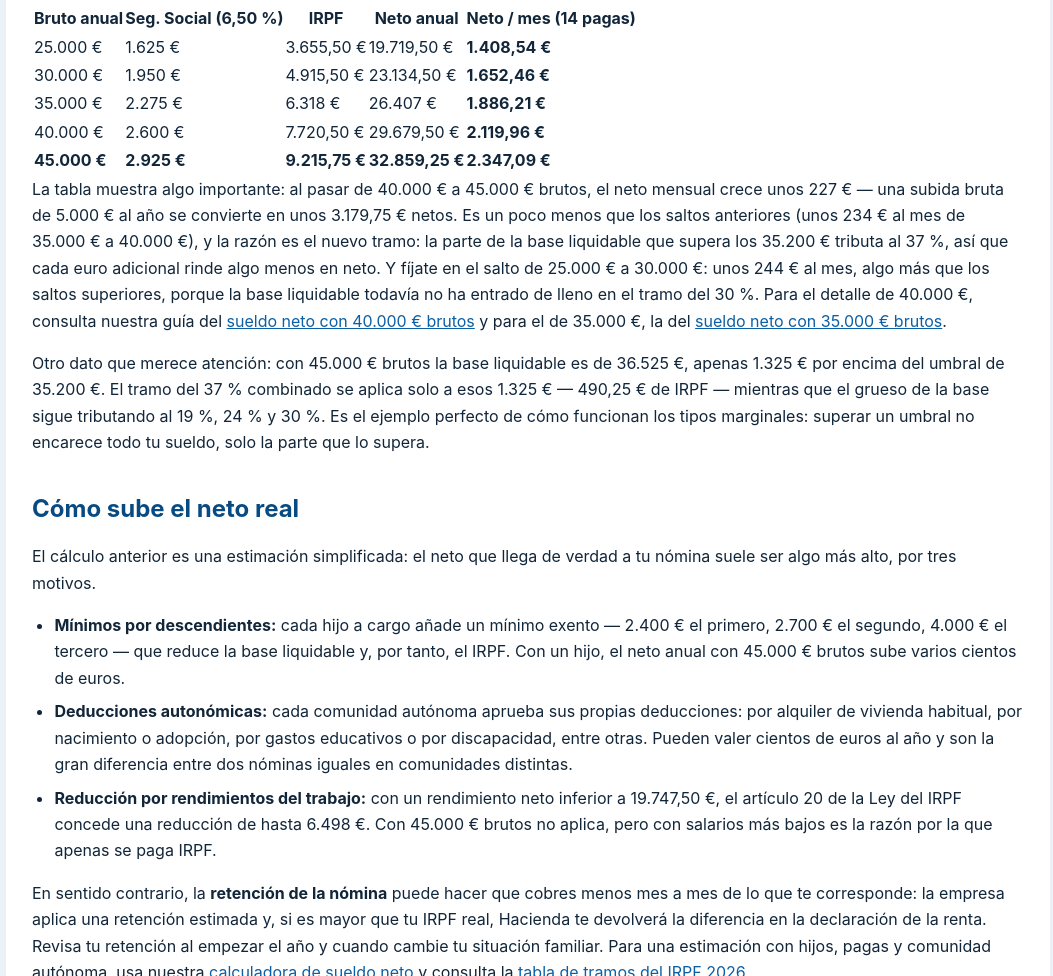
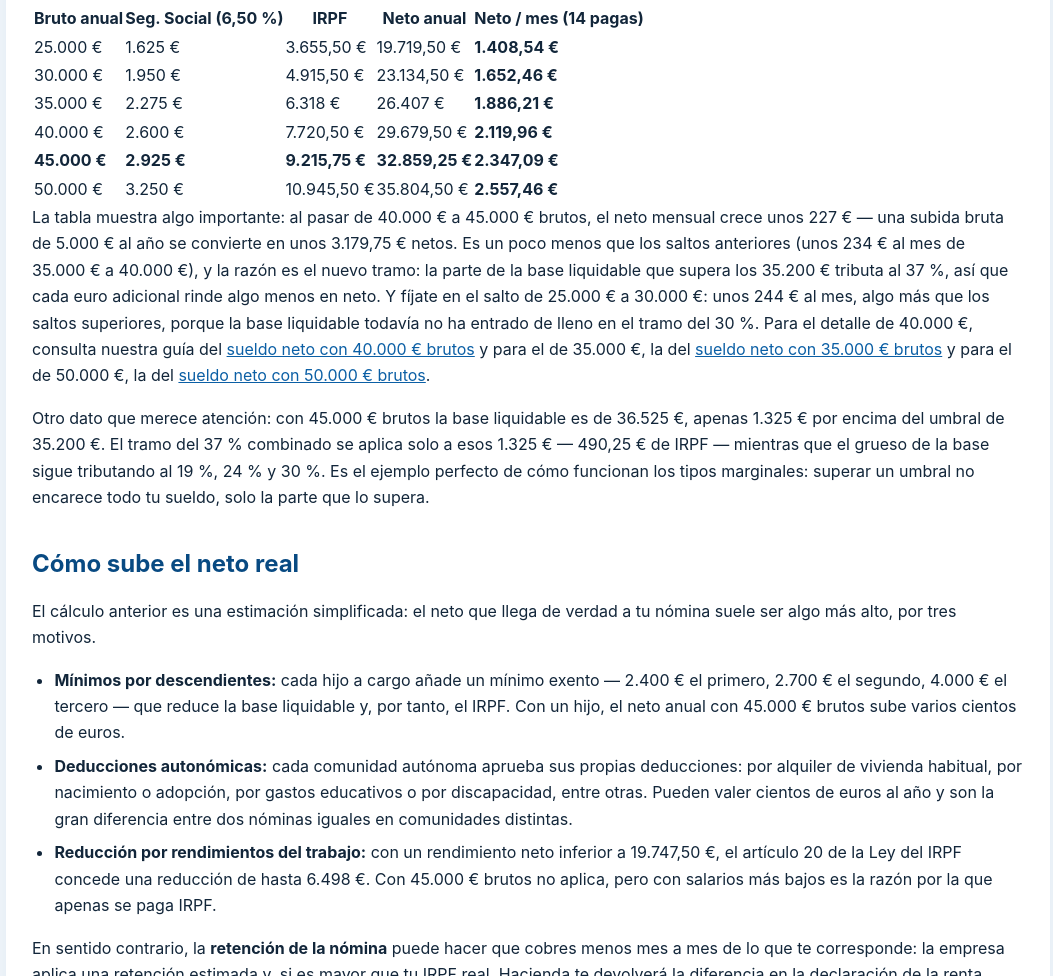
Before and after one commit to mirzacreative/calculadora-sueldo-neto, a plain HTML site: page sueldo-neto-45000-euros.html in a window 1280 px wide. Shown: the part 2215-3191 px from the top of the page, without its empty margins (112-1165 px from the left). Drawn offline with Linux system fonts and the light colour scheme.

Commit message:
Add sueldo neto 50.000 link and table row to 45.000 comparison section

```diff
--- a/sueldo-neto-45000-euros.html
+++ b/sueldo-neto-45000-euros.html
@@ -124,8 +124,9 @@
       <tr><td>35.000 €</td><td>2.275 €</td><td>6.318 €</td><td>26.407 €</td><td><strong>1.886,21 €</strong></td></tr>
       <tr><td>40.000 €</td><td>2.600 €</td><td>7.720,50 €</td><td>29.679,50 €</td><td><strong>2.119,96 €</strong></td></tr>
       <tr><td><strong>45.000 €</strong></td><td><strong>2.925 €</strong></td><td><strong>9.215,75 €</strong></td><td><strong>32.859,25 €</strong></td><td><strong>2.347,09 €</strong></td></tr>
+      <tr><td>50.000 €</td><td>3.250 €</td><td>10.945,50 €</td><td>35.804,50 €</td><td><strong>2.557,46 €</strong></td></tr>
     </table>
-    <p>La tabla muestra algo importante: al pasar de 40.000&nbsp;€ a 45.000&nbsp;€ brutos, el neto mensual crece unos 227&nbsp;€ — una subida bruta de 5.000&nbsp;€ al año se convierte en unos 3.179,75&nbsp;€ netos. Es un poco menos que los saltos anteriores (unos 234&nbsp;€ al mes de 35.000&nbsp;€ a 40.000&nbsp;€), y la razón es el nuevo tramo: la parte de la base liquidable que supera los 35.200&nbsp;€ tributa al 37&nbsp;%, así que cada euro adicional rinde algo menos en neto. Y fíjate en el salto de 25.000&nbsp;€ a 30.000&nbsp;€: unos 244&nbsp;€ al mes, algo más que los saltos superiores, porque la base liquidable todavía no ha entrado de lleno en el tramo del 30&nbsp;%. Para el detalle de 40.000&nbsp;€, consulta nuestra guía del <a href="sueldo-neto-40000-euros.html">sueldo neto con 40.000 € brutos</a> y para el de 35.000&nbsp;€, la del <a href="sueldo-neto-35000-euros.html">sueldo neto con 35.000 € brutos</a>.</p>
+    <p>La tabla muestra algo importante: al pasar de 40.000&nbsp;€ a 45.000&nbsp;€ brutos, el neto mensual crece unos 227&nbsp;€ — una subida bruta de 5.000&nbsp;€ al año se convierte en unos 3.179,75&nbsp;€ netos. Es un poco menos que los saltos anteriores (unos 234&nbsp;€ al mes de 35.000&nbsp;€ a 40.000&nbsp;€), y la razón es el nuevo tramo: la parte de la base liquidable que supera los 35.200&nbsp;€ tributa al 37&nbsp;%, así que cada euro adicional rinde algo menos en neto. Y fíjate en el salto de 25.000&nbsp;€ a 30.000&nbsp;€: unos 244&nbsp;€ al mes, algo más que los saltos superiores, porque la base liquidable todavía no ha entrado de lleno en el tramo del 30&nbsp;%. Para el detalle de 40.000&nbsp;€, consulta nuestra guía del <a href="sueldo-neto-40000-euros.html">sueldo neto con 40.000 € brutos</a> y para el de 35.000&nbsp;€, la del <a href="sueldo-neto-35000-euros.html">sueldo neto con 35.000 € brutos</a> y para el de 50.000&nbsp;€, la del <a href="sueldo-neto-50000-euros.html">sueldo neto con 50.000 € brutos</a>.</p>
     <p>Otro dato que merece atención: con 45.000&nbsp;€ brutos la base liquidable es de 36.525&nbsp;€, apenas 1.325&nbsp;€ por encima del umbral de 35.200&nbsp;€. El tramo del 37&nbsp;% combinado se aplica solo a esos 1.325&nbsp;€ — 490,25&nbsp;€ de IRPF — mientras que el grueso de la base sigue tributando al 19&nbsp;%, 24&nbsp;% y 30&nbsp;%. Es el ejemplo perfecto de cómo funcionan los tipos marginales: superar un umbral no encarece todo tu sueldo, solo la parte que lo supera.</p>
 
     <h2>Cómo sube el neto real</h2>
```
